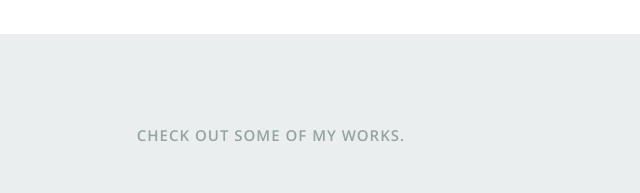
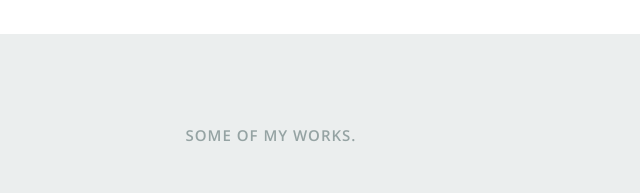
Before and after one commit to shankyDoodle/resume-portfolio-template, a plain HTML site: page index.html in a window 1280 px wide. Shown: the part 2700-2893 px from the top of the page, 369-1009 px from the left. Drawn offline with nearby package versions, Linux system fonts and the light colour scheme.

Commit message:
m-tag image updated.

```diff
--- a/index.html
+++ b/index.html
@@ -283,7 +283,7 @@
 
         <div class="twelve columns collapsed">
 
-            <h1>Check Out Some of My Works.</h1>
+            <h1>Some of My Works.</h1>
 
             <!-- portfolio-wrapper -->
             <div id="portfolio-wrapper" class="bgrid-quarters s-bgrid-thirds cf">
```
Also changed, not shown: images/portfolio/modals/m-ad-tags.jpg.
